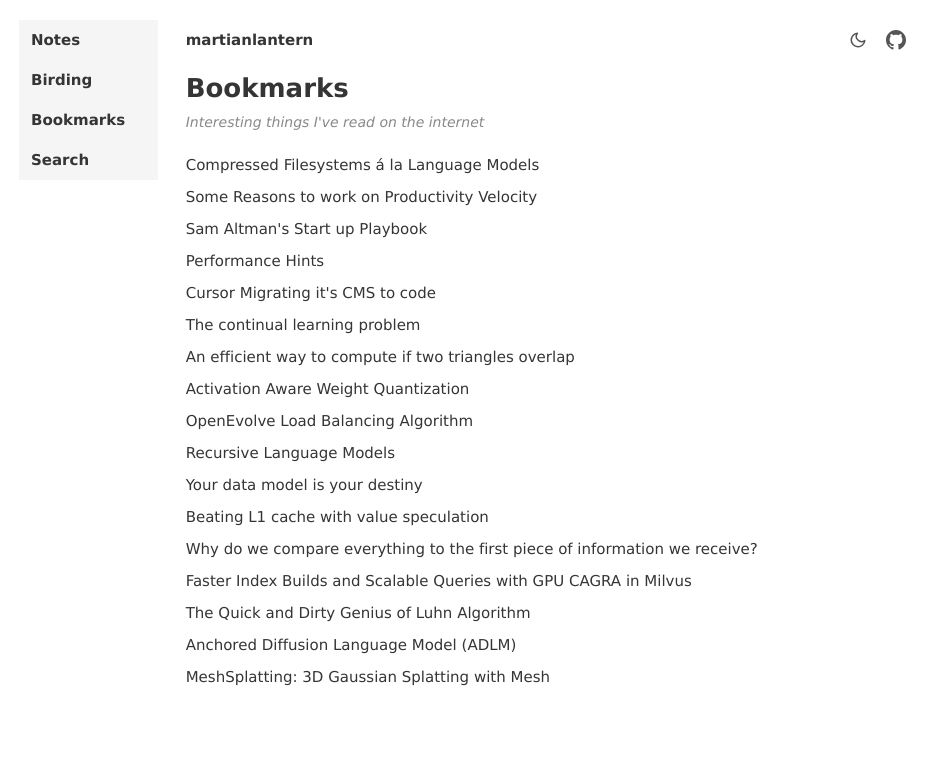
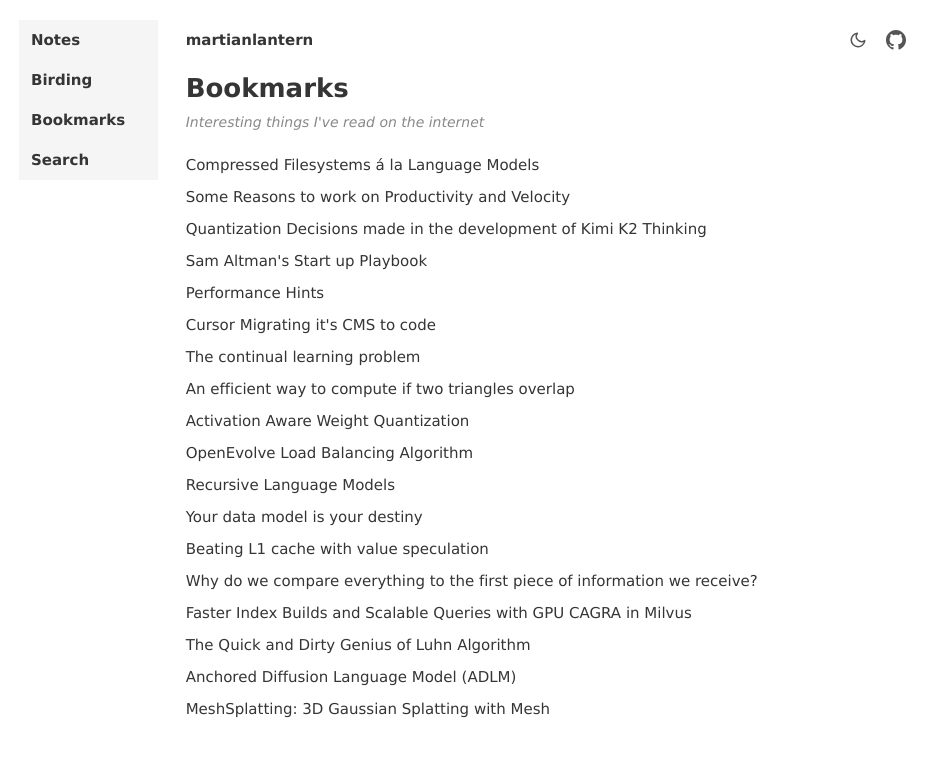
Before and after one commit to martianlantern/martianlantern.github.io, a Jekyll site: the page built from bookmarks.md, in a window 1280 px wide. Shown: the top 757 px of the page, without its empty margins (166-1103 px from the left). Built offline with Jekyll 4.4.1, drawn with Linux system fonts in a browser that asks for light colours.

Commit message:
some notes I read on quantization decisions of kimi k2 thinking

```diff
--- a/bookmarks.md
+++ b/bookmarks.md
@@ -15,7 +15,11 @@ title: Bookmarks
         </a>
 
         <a href="https://danluu.com/productivity-velocity/" class="post-entry" target="_blank">
-            <span class="post-title">Some Reasons to work on Productivity Velocity</span>
+            <span class="post-title">Some Reasons to work on Productivity and Velocity</span>
+        </a>
+
+        <a href="https://www.zhihu.com/question/1969558404759544488/answer/1970539327902679960" class="post-entry" target="_blank">
+            <span class="post-title">Quantization Decisions made in the development of Kimi K2 Thinking</span>
         </a>
 
         <a href="https://playbook.samaltman.com/" class="post-entry" target="_blank">
```
